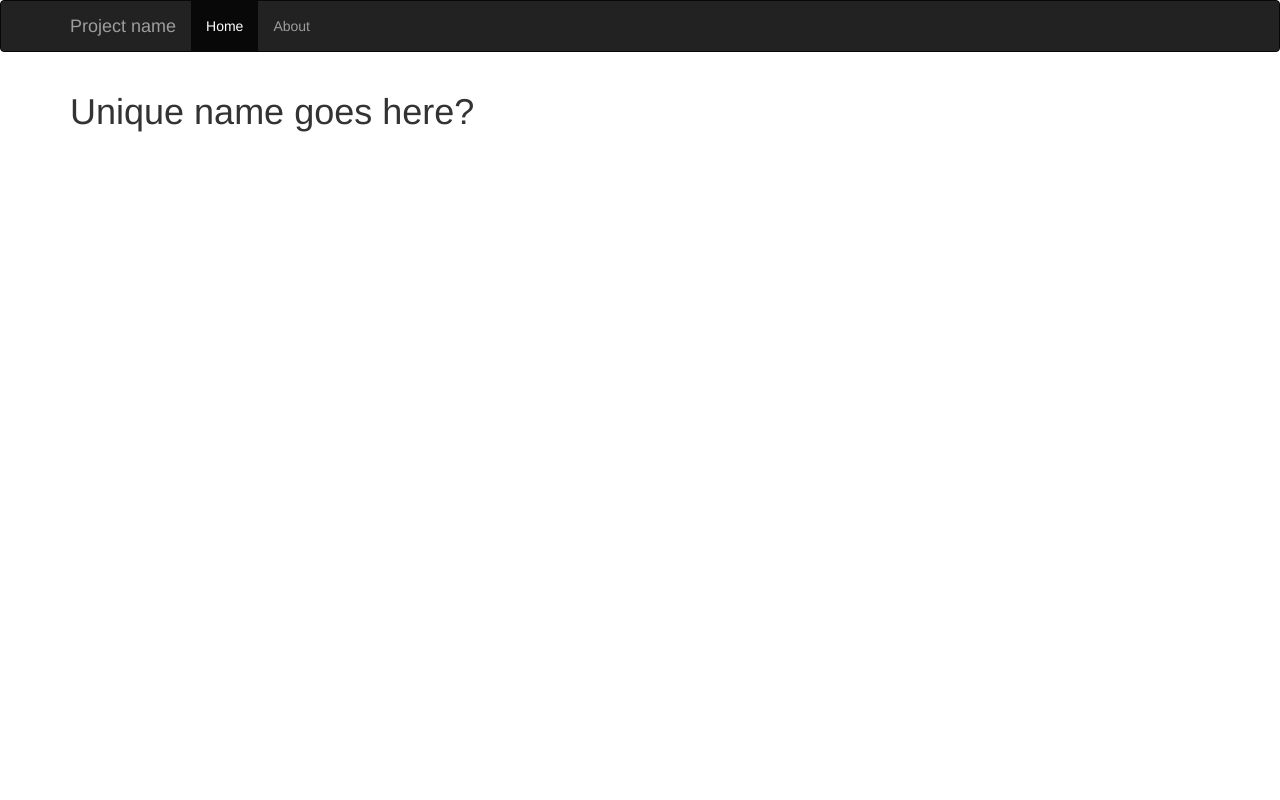
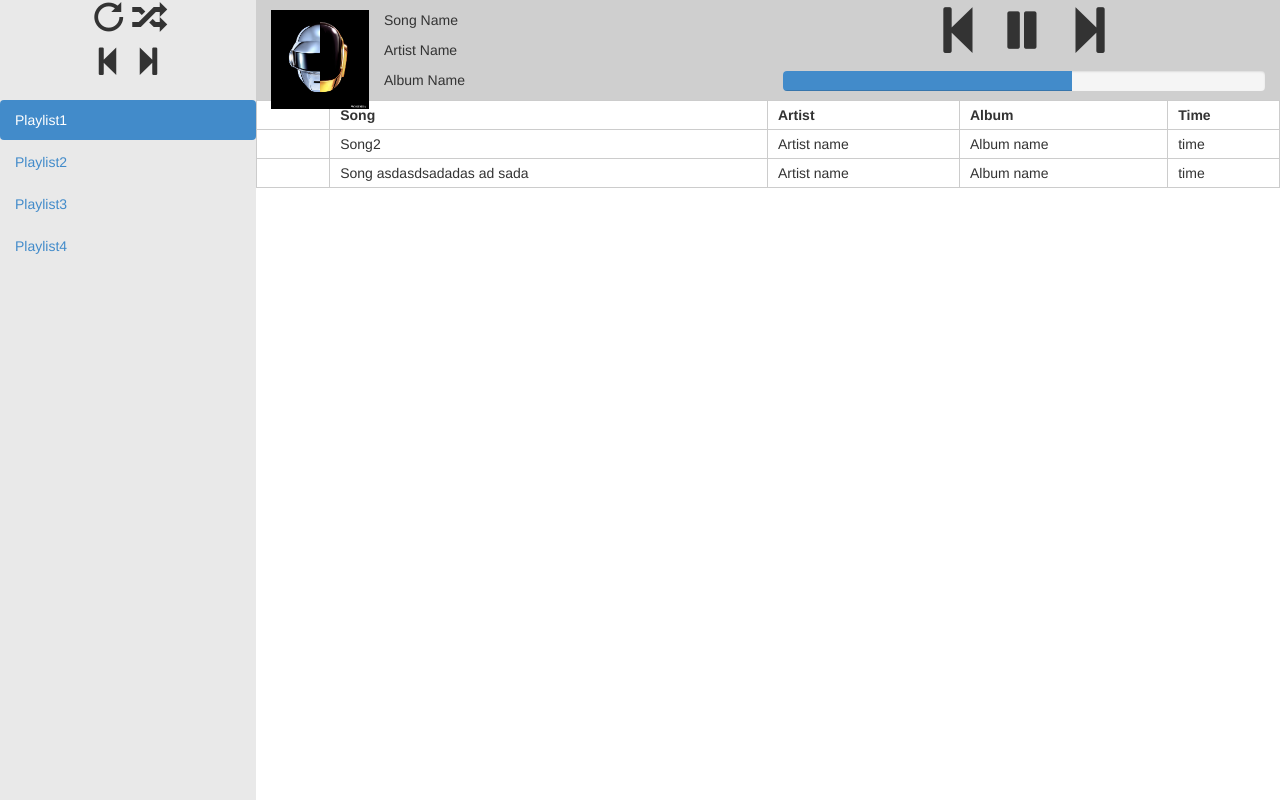
Before and after one commit to theyy29/spot-beans, a PHP site: page / in a window 1280 px wide. Run offline with PHP 8.4, Linux system fonts and the light colour scheme.

Commit message:
Added an interface to work from.

```diff
--- /dev/null
+++ b/web/docroot/css/style.css
@@ -0,0 +1,85 @@
+body{
+    background: rgba(255, 255, 255, 1); /* Songs in playlist background */
+}
+
+#playlist{
+    background: rgba(233, 233, 233, 1);
+    width:20%;
+    height:100vh;
+    float:left;
+    position: fixed;
+}
+
+#playlist-controls{
+    height:100px;
+    font-size:30px;
+    text-align: center;
+}
+
+#song-content{
+    background: rgba(207, 207, 207, 1);
+    width:80%;
+    height:100px;
+    float:right;
+}
+
+.song-img{
+    padding: 10px 0;
+}
+
+.song-info-text{
+    margin:10px 0 0 0;
+}
+
+#song-controls{
+    font-size:50px;
+    text-align: center;
+}
+
+.song-control:hover, .playlist-control:hover{
+    cursor: pointer;
+    background: rgba(0, 137, 237, 1);
+}
+
+#playlist-content{
+    width:80%;
+    float: right;
+}
+
+.playlist-sort{
+    font-weight: bold;
+}
+
+#playlist-song-list ul {
+    display: table;
+    width:100%;
+    border-collapse: collapse;
+}
+
+#playlist-song-list ul li {
+    border: 1px solid #ccc;
+    display:table-row;
+}
+
+#playlist-song-list ul li span {
+    padding: 4px 10px;
+    display: table-cell;
+    border-right:1px solid #ccc;
+}
+
+#playlist-song-list ul li:hover {
+    background:rgba(0,0,0,0.1);
+    cursor: pointer;
+}
+
+.song-play{
+    visibility: hidden;
+}
+
+.song-play:hover{
+    background: rgba(0, 137, 237, 1);
+}
+
+#playlist-song-list ul li:hover .song-play{
+    visibility: visible;
+}
--- a/web/docroot/index.php
+++ b/web/docroot/index.php
@@ -6,7 +6,7 @@
     <meta http-equiv="X-UA-Compatible" content="IE=edge">
     <meta name="viewport" content="width=device-width, initial-scale=1"/>
     <link href="/css/bootstrap.min.css" rel="stylesheet"/>
-    <link rel="stylesheet" href="css/styles.css">
+    <link href="/css/style.css" rel="stylesheet">
     <!--[if lt IE 9]>
         <script src="https://oss.maxcdn.com/html5shiv/3.7.2/html5shiv.min.js"></script>
         <script src="https://oss.maxcdn.com/respond/1.4.2/respond.min.js"></script>
@@ -14,34 +14,87 @@
 </head>
 
 <body>
-    <nav class="navbar navbar-inverse" role="navigation">
-        <div class="container">
-            <div class="navbar-header">
-                <button type="button" class="navbar-toggle collapsed" data-toggle="collapse" data-target="#navbar" aria-expanded="false" aria-controls="navbar">
-                    <span class="sr-only">Toggle navigation</span>
-                    <span class="icon-bar"></span>
-                    <span class="icon-bar"></span>
-                    <span class="icon-bar"></span>
-                </button>
-                <a class="navbar-brand" href="#">Project name</a>
+    <div id="playlist" class="">
+        <div id="playlist-controls">
+            <span class="glyphicon glyphicon-repeat playlist-control playlist-control-backward"></span>
+            <span class="glyphicon glyphicon-random playlist-control playlist-control-backward"></span>
+            <br>
+            <span class="glyphicon glyphicon-step-backward playlist-control playlist-control-backward"></span>
+            <span class="glyphicon glyphicon-step-forward playlist-control playlist-control-forward"></span>
+        </div>
+        <div id="playlist-list">
+            <ul class="nav nav-pills nav-stacked" role="tablist">
+                <li class="active"><a href="#">Playlist1</a></li>
+                <li><a href="#">Playlist2</a></li>
+                <li><a href="#">Playlist3</a></li>
+                <li><a href="#">Playlist4</a></li>
+            </ul>
+        </div>
+
+    </div>
+
+    <div id="song-content" class="">
+
+        <div class="container-fluid">
+            <div class="row">
+                <div id="song-info" class="col-sm-6">
+                    <div class="row">
+                        <div class="col-sm-3">
+                            <img class="img-responsive song-img" src="/img/dpa-tmp.jpg" alt="Album Cover"> <!-- Obviously a placeholder. -->
+                        </div>
+                        <div class="song-info-text">
+                            <p>Song Name</p>
+                            <p>Artist Name</p>
+                            <p>Album Name</p>
+                        </div>
+                    </div>
+                </div>
+                <div id="song-controls" class="col-sm-6">
+                    <span class="glyphicon glyphicon-step-backward song-control song-control-backward"></span>
+                    <span class="glyphicon glyphicon-pause song-control song-control-pause"></span>
+                    <span class="glyphicon glyphicon-step-forward song-control song-control-forward"></span>
+                    <div class="progress">
+                        <div class="progress-bar" role="progressbar" aria-valuenow="60" aria-valuemin="0" aria-valuemax="100" style="width: 60%;">
+                        </div>
+                    </div>
+                </div>
             </div>
-            <div id="navbar" class="collapse navbar-collapse">
-                <ul class="nav navbar-nav">
-                    <li class="active"><a href="#">Home</a></li>
-                    <li><a href="#about">About</a></li>
-                </ul>
-            </div><!--/.nav-collapse -->
         </div>
-    </nav>
 
-	<div class="container">
+    </div>
 
-	<h1>Unique name goes here?</h1>
+    <div id="playlist-content" class="">
 
-	</div><!-- /.container -->
+        <div id="playlist-song-list">
+            <ul class="nav nav-pills nav-stacked" role="tablist">
+                <li class="playlist-sort">
+                    <span class="song-play"></span>
+                    <span class="song-name">Song</span>
+                    <span class="song-artist">Artist</span>
+                    <span class="song-album">Album</span>
+                    <span class="song-time">Time</span>
+                </li>
+                <li>
+                    <span class="glyphicon glyphicon-play song-play"></span>
+                    <span class="song-name">Song2</span>
+                    <span class="song-artist">Artist name</span>
+                    <span class="song-album">Album name</span>
+                    <span class="song-time">time</span>
+                </li>
+                <li>
+                    <span class="glyphicon glyphicon-play song-play"></span>
+                    <span class="song-name">Song asdasdsadadas ad sada</span>
+                    <span class="song-artist">Artist name</span>
+                    <span class="song-album">Album name</span>
+                    <span class="song-time">time</span>
+                </li>
+            </div>
+        </div>
 
-	<script src="js/jquery-2.1.1.min.js"></script>
-	<script src="js/js.js"></script>
+    </div>
+
+    <script src="js/jquery-2.1.1.min.js"></script>
+    <script src="js/js.js"></script>
 
 </body>
 </html>
--- a/web/docroot/js/js.js
+++ b/web/docroot/js/js.js
@@ -0,0 +1,3 @@
+ $(document).ready(function(){
+   $("#page-splitter").splitter();
+ });
```
Also changed, not shown: web/docroot/img/dpa-tmp.jpg (added).
